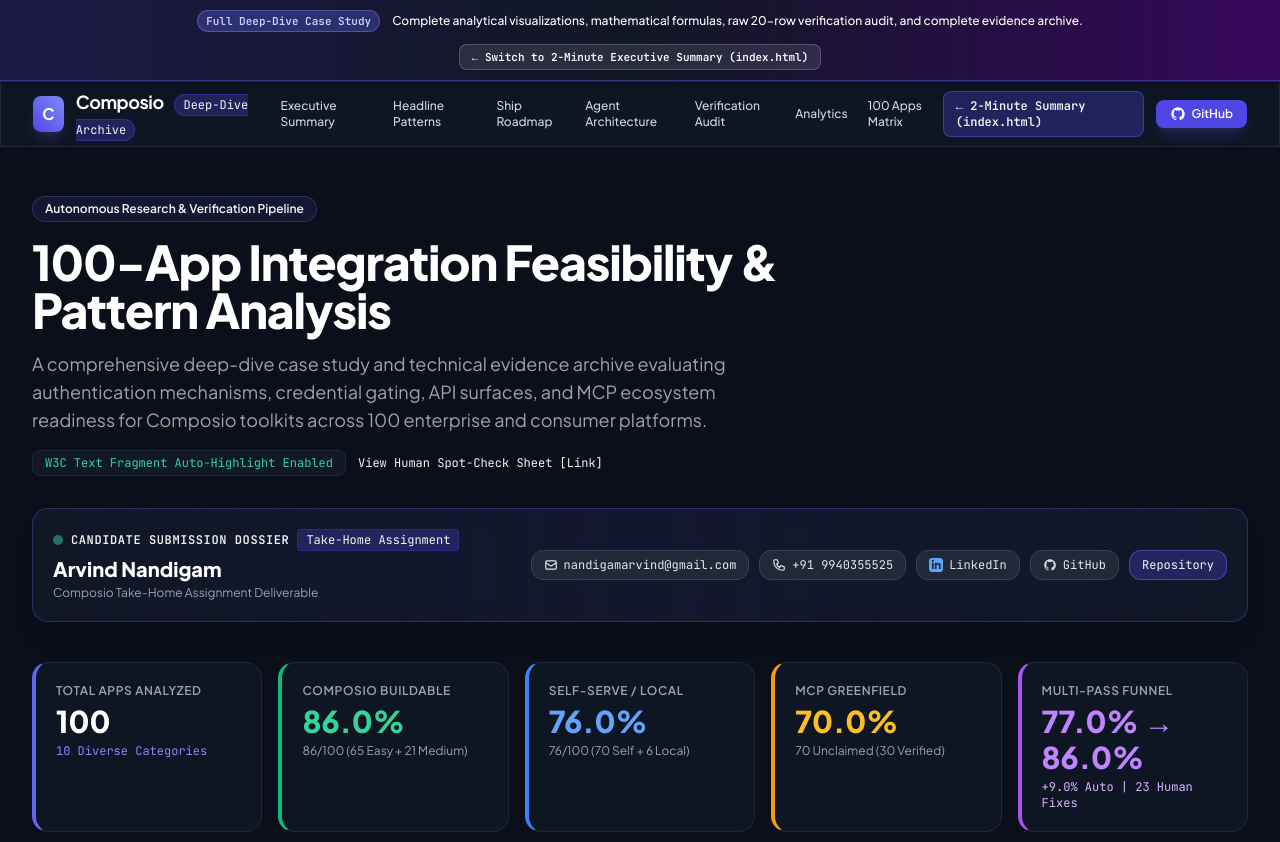
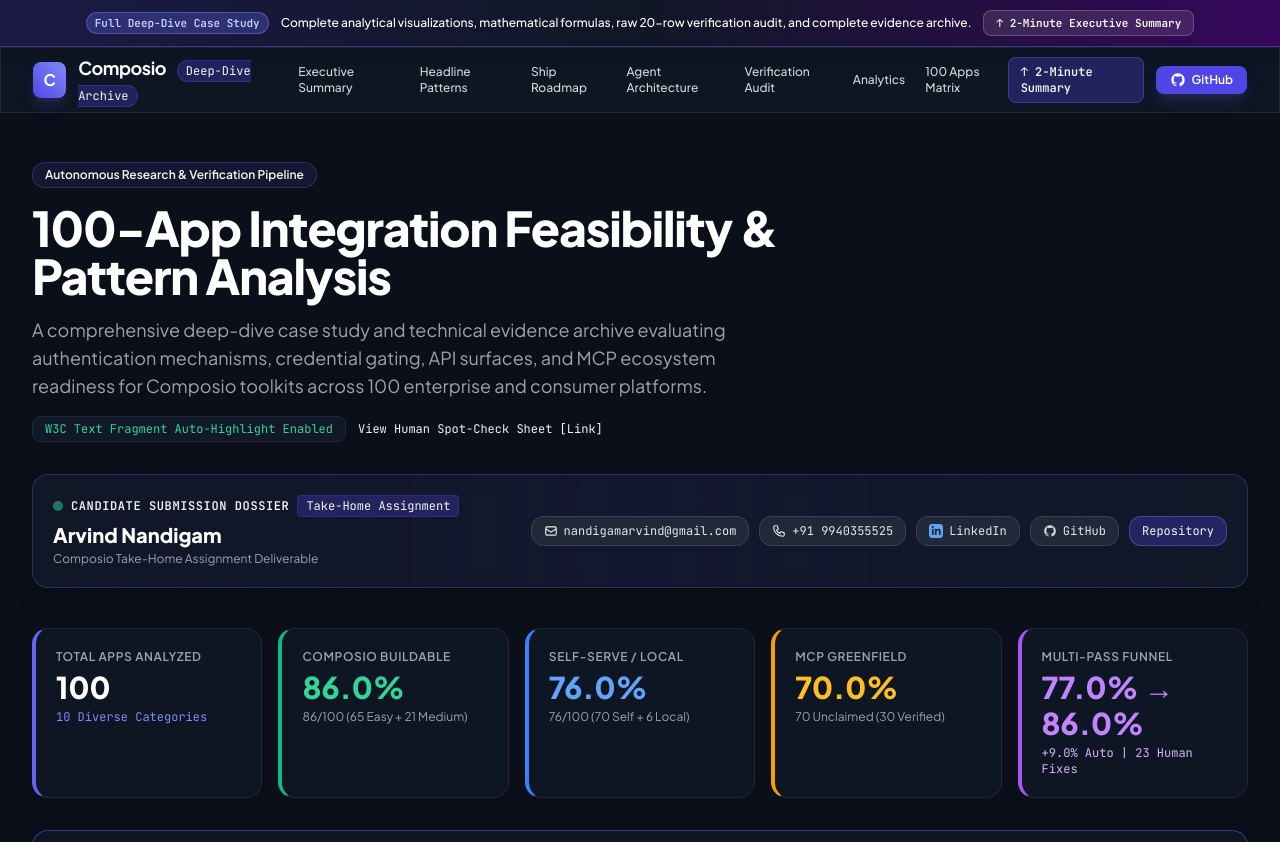
Before and after one commit to ArvindNandigam/Composio_THA, a plain HTML site: page detailed.html in a window 1280 px wide. Shown: the top 842 px of the page. Drawn offline with nearby package versions, Linux system fonts and the light colour scheme.

Commit message:
fix: remove all index.html link references from web pages

```diff
--- a/detailed.html
+++ b/detailed.html
@@ -64,8 +64,8 @@
     <div class="bg-gradient-to-r from-indigo-950/90 via-gray-900/90 to-purple-950/90 border-b border-indigo-500/40 py-2.5 px-4 text-center text-xs font-medium text-white shadow-lg sticky top-0 z-50 flex flex-wrap items-center justify-center gap-3">
         <span class="px-2 py-0.5 rounded-full bg-indigo-500/30 text-indigo-200 font-mono text-[11px] font-bold border border-indigo-400/40">Full Deep-Dive Case Study</span>
         <span>Complete analytical visualizations, mathematical formulas, raw 20-row verification audit, and complete evidence archive.</span>
-        <a href="index.html" class="px-3 py-1 rounded-lg bg-white/10 hover:bg-white/20 text-white font-mono text-[11px] font-semibold border border-white/20 transition inline-flex items-center space-x-1 shrink-0">
-            <span>&larr; Switch to 2-Minute Executive Summary (index.html)</span>
+        <a href="#executive-briefing" class="px-3 py-1 rounded-lg bg-white/10 hover:bg-white/20 text-white font-mono text-[11px] font-semibold border border-white/20 transition inline-flex items-center space-x-1 shrink-0">
+            <span>&uarr; 2-Minute Executive Summary</span>
         </a>
     </div>
     <!-- Navbar -->
@@ -91,8 +91,8 @@
             </nav>
             <div class="flex items-center space-x-3">
 
-        <a href="index.html" class="px-3 py-1.5 rounded-lg bg-brand-600/30 hover:bg-brand-600/50 text-brand-200 border border-brand-500/40 text-xs font-semibold font-mono flex items-center space-x-1 transition">
-            <span>&larr; 2-Minute Summary (index.html)</span>
+        <a href="#executive-briefing" class="px-3 py-1.5 rounded-lg bg-brand-600/30 hover:bg-brand-600/50 text-brand-200 border border-brand-500/40 text-xs font-semibold font-mono flex items-center space-x-1 transition">
+            <span>&uarr; 2-Minute Summary</span>
         </a>
                 <a href="https://github.com/ArvindNandigam/Composio_THA" target="_blank" class="px-3.5 py-1.5 rounded-lg bg-brand-600 hover:bg-brand-500 text-xs font-semibold text-white shadow-lg shadow-brand-500/20 transition flex items-center space-x-1.5">
                     <svg class="w-4 h-4" fill="currentColor" viewBox="0 0 24 24"><path fill-rule="evenodd" clip-rule="evenodd" d="M12 2C6.477 2 2 6.484 2 12.017c0 4.425 2.865 8.18 6.839 9.504.5.092.682-.217.682-.483 0-.237-.008-.868-.013-1.703-2.782.605-3.369-1.343-3.369-1.343-.454-1.158-1.11-1.466-1.11-1.466-.908-.62.069-.608.069-.608 1.003.07 1.53 1.032 1.53 1.032.892 1.53 2.341 1.088 2.91.832.092-.647.35-1.088.636-1.338-2.22-.253-4.555-1.113-4.555-4.951 0-1.093.39-1.988 1.029-2.688-.103-.253-.446-1.272.098-2.65 0 0 .84-.27 2.75 1.026A9.564 9.564 0 0112 6.844c.85.004 1.705.115 2.504.337 1.909-1.296 2.747-1.027 2.747-1.027.546 1.379.202 2.398.1 2.651.64.7 1.028 1.595 1.028 2.688 0 3.848-2.339 4.695-4.566 4.943.359.309.678.92.678 1.855 0 1.338-.012 2.419-.012 2.747 0 .268.18.58.688.482A10.019 10.019 0 0022 12.017C22 6.484 17.522 2 12 2z"/></svg>
```
Also changed, not shown: output/detailed.html (+4 -4 lines), 1 other file.
